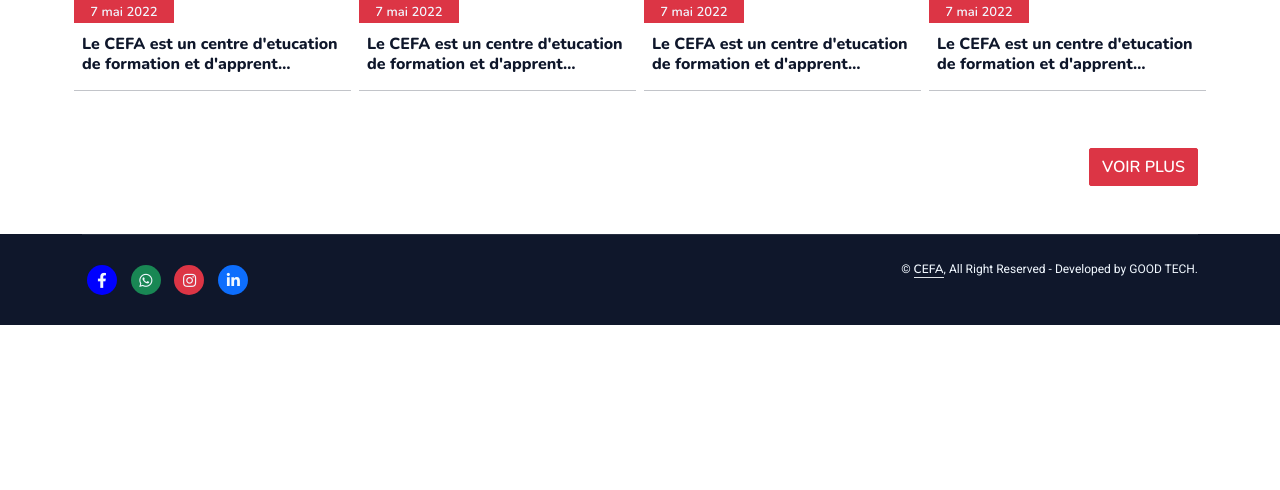
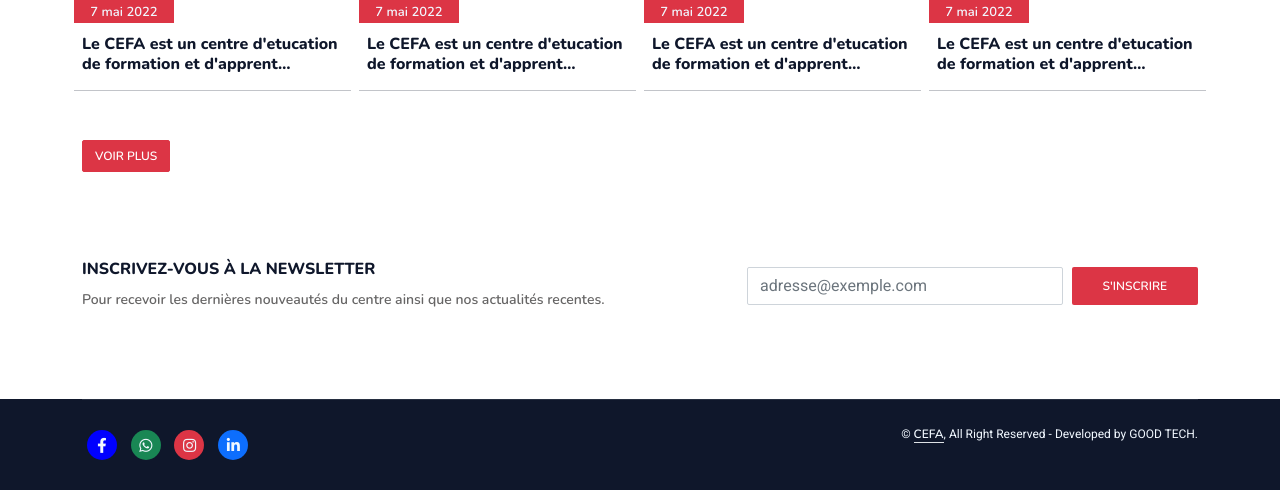
Before and after one commit to monsieur-ned/cefa-mb-fc, a Django app: template templates/index.html in a window 1280 px wide. Shown: the part 2826-3316 px from the top of the page. Before the commit the page ends 3151 px from the top, so only its background shows below. Run offline with Django 4.2, Linux system fonts and the light colour scheme; the template is opened without the code that fills it: values that come from a table or form of the project are taken from there, others are empty; data comes from the database, SQL or seed files in the repository; some libraries are stand-ins or nearby versions.

Commit message:
deuxieme

```diff
--- a/templates/index.html
+++ b/templates/index.html
@@ -315,14 +315,41 @@
 
         </div>
 
-        <div class="row my-2">
-            <div class="col-md-12 wow fadeInUp d-flex justify-content-end" data-wow-delay="0.1s">
-                <a href="{% url 'actualites_url' %}" class="btn btn-danger m-0">Voir plus</a>
+        <div class="row mb-2">
+            <div class="col-md-12 wow fadeInUp d-flex justify-content-start" data-wow-delay="0.1s">
+                <a href="{% url 'actualites_url' %}" class="btn btn-danger m-0" style="font-size: 12px;">Voir plus</a>
             </div>
         </div>
     </div>
 </div>
 <!-- Fin section 4 -->
+
+
+<div class="container-xxl my-5">
+    <div class="container">
+
+        <div class="row py-3" style="display: flex; flex-direction: row; justify-content: flex-start; align-items: center;">
+            <div class="col-md-7 my-md-4">
+                <h6>INSCRIVEZ-VOUS À LA NEWSLETTER</h6>
+                <small>Pour recevoir les dernières nouveautés du centre ainsi que nos actualités recentes.</small>
+            </div>
+
+            <div class="col-md-5 my-4">
+                <form method="post" action="">
+                    <div style="display: flex; justify-content: space-between;">
+                        <input type="email" name="" class="form-control" style="width: 70%; display: inline-block;" placeholder="adresse@exemple.com">
+
+                        <button class="btn btn-primary" style="width: 28%; display: inline-block; background-color: #dc3545; border: none; font-size: 12px;">
+                            <i class=""></i>
+                            s'inscrire
+                        </button>
+                    </div>
+                </form>
+            </div>
+        </div>
+
+    </div>
+</div>
 
 
 <!-- lecture vidéo de la page d'accueil -->
```
